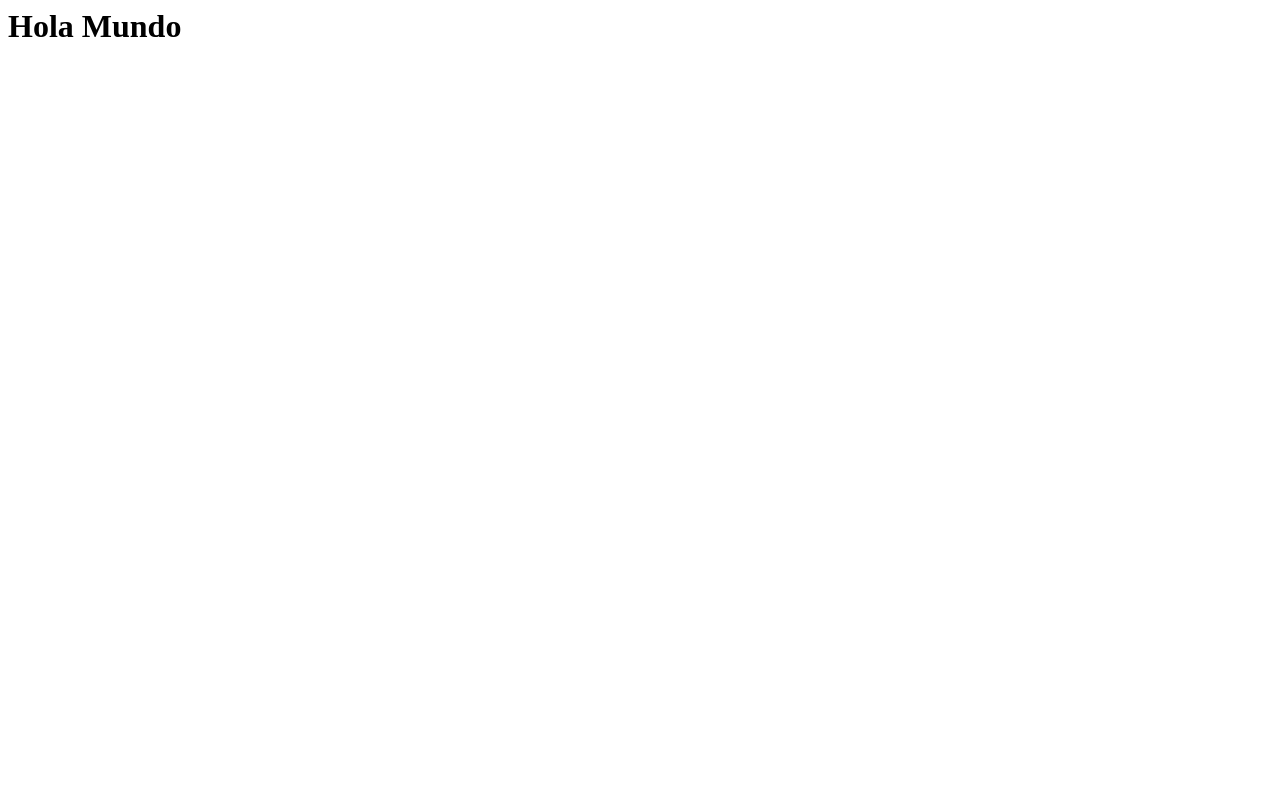
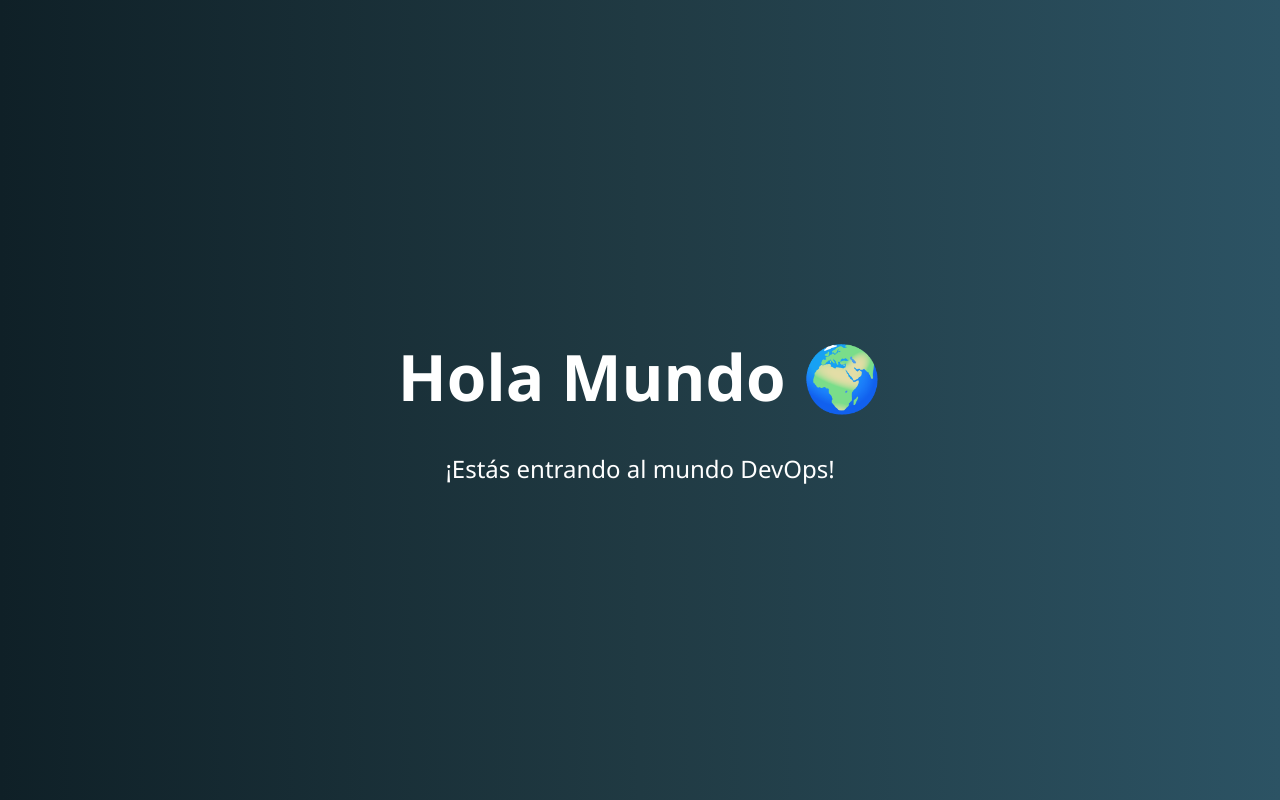
Before and after one commit to Aderling/ProyectoFinal, a plain HTML site: page index.html in a window 1280 px wide. Drawn offline with Linux system fonts and the light colour scheme.

Commit message:
Update index.html

```diff
--- a/index.html
+++ b/index.html
@@ -1 +1,40 @@
-<h1>Hola Mundo</h1>
+<!DOCTYPE html>
+<html lang="es">
+<head>
+  <meta charset="UTF-8">
+  <title>Hola Mundo</title>
+  <style>
+    body {
+      margin: 0;
+      padding: 0;
+      font-family: 'Segoe UI', Tahoma, Geneva, Verdana, sans-serif;
+      background: linear-gradient(to right, #0f2027, #203a43, #2c5364);
+      color: white;
+      height: 100vh;
+      display: flex;
+      flex-direction: column;
+      justify-content: center;
+      align-items: center;
+      text-align: center;
+    }
+
+    h1 {
+      font-size: 4rem;
+      margin-bottom: 0.5rem;
+    }
+
+    p {
+      font-size: 1.5rem;
+    }
+  </style>
+  <script>
+    window.onload = () => {
+      alert("¡Bienvenido al Mundo DevOps! 🚀");
+    };
+  </script>
+</head>
+<body>
+  <h1>Hola Mundo 🌍</h1>
+  <p>¡Estás entrando al mundo DevOps!</p>
+</body>
+</html>
```
